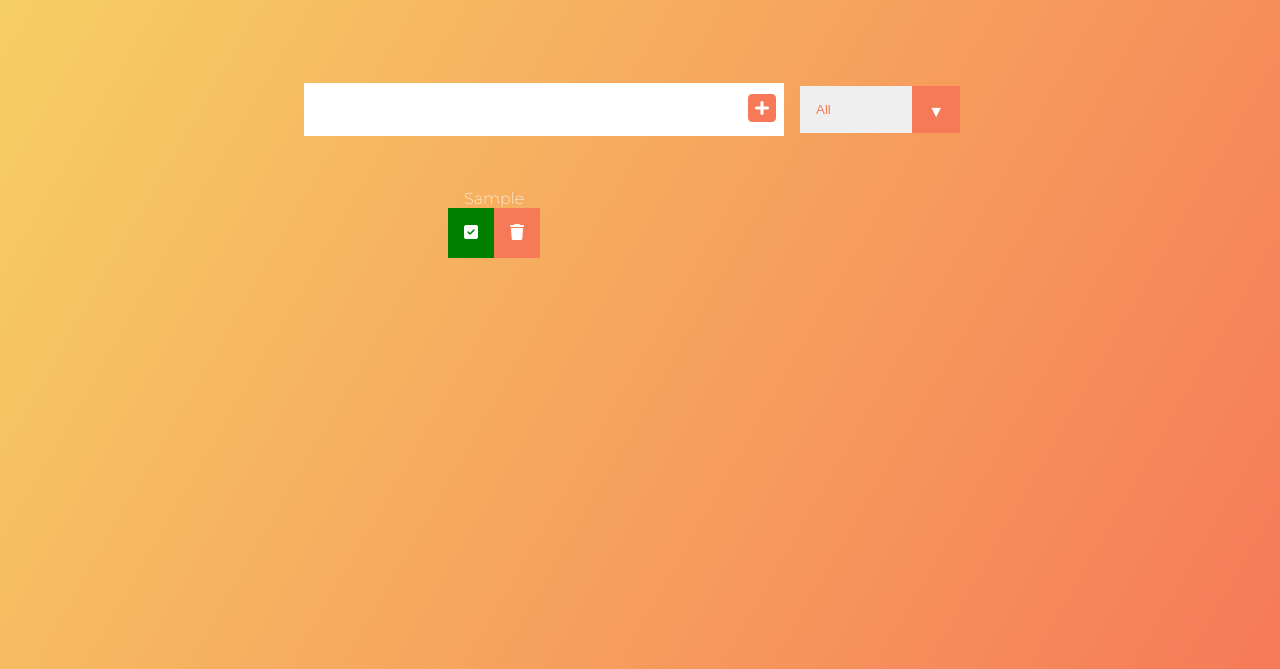
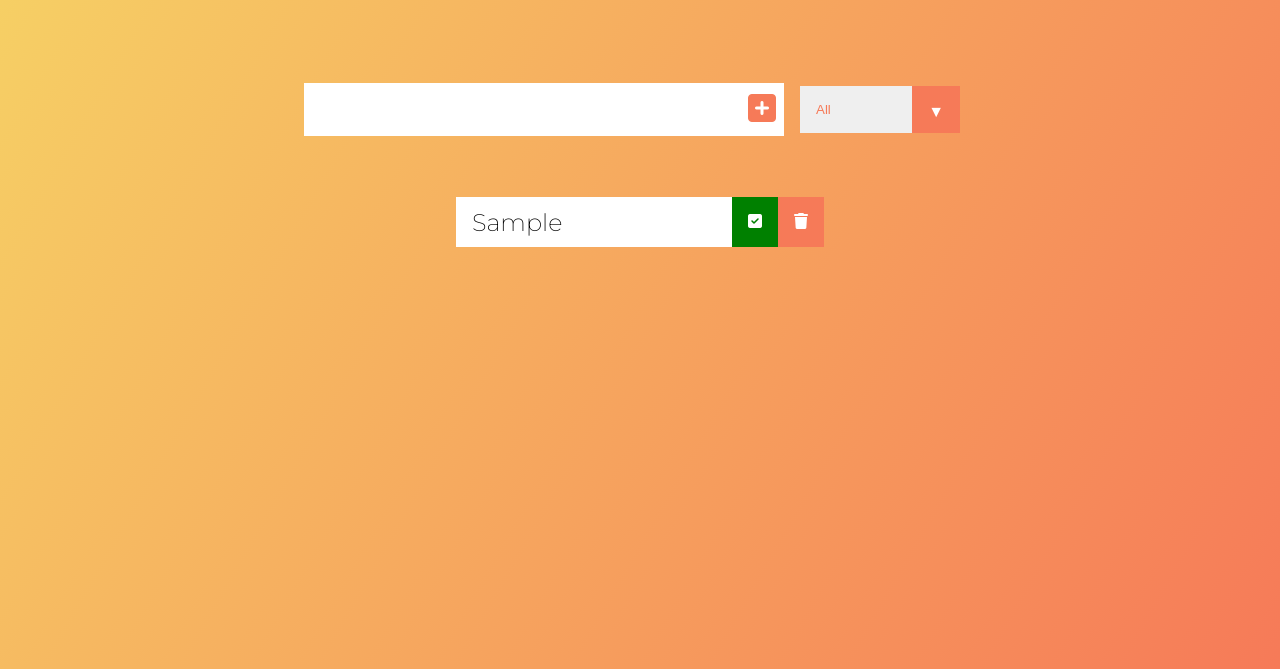
Before and after one commit to j-rivs/To-Do, a plain HTML site: page index.html in a window 1280 px wide. Both pictures are taken after typing "Sample" into the empty fields and a click on the button 762 px from the left and 240 px from the top of the page. Shown: the part 131-800 px from the top of the page. Drawn offline with Linux system fonts and the light colour scheme.

Commit message:
Adjust class names

```diff
--- a/style.css
+++ b/style.css
@@ -55,7 +55,7 @@ form button:hover {
     list-style: none;
 }
 
-.todo {
+.todos {
     margin: 0.5rem;
     background: white;
     color: black;
@@ -66,7 +66,7 @@ form button:hover {
     transition: all 0.5s ease;
 }
 
-.todo li {
+.todos li {
     flex: 1;
 }
 
```
